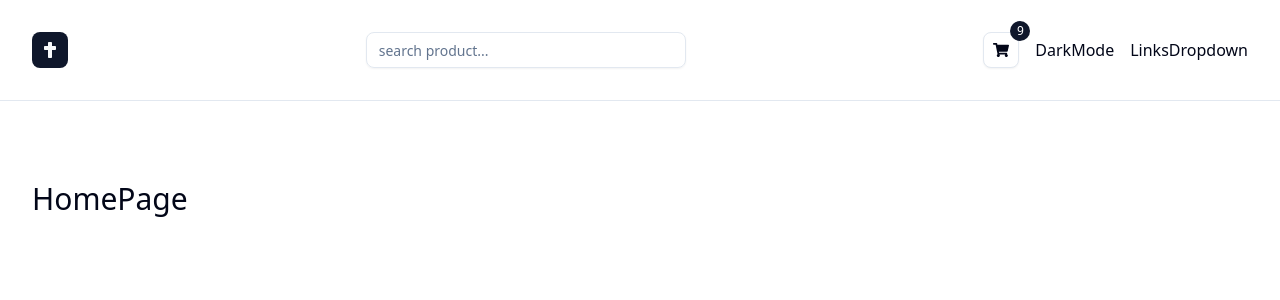
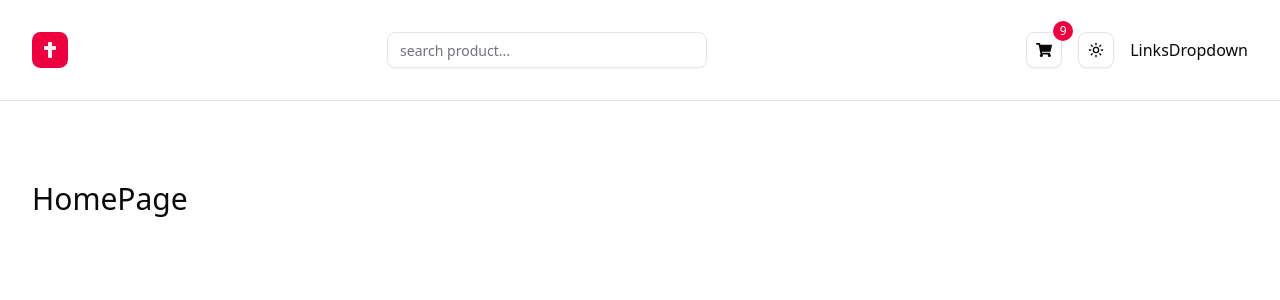
Before and after one commit to Emile0001/commerce-v2, a Next.js app: page / in a window 1280 px wide. Shown: the top 300 px of the page. Built offline with nearby package versions, Linux system fonts and the light colour scheme; no server answers.

Commit message:
theme mode toggle

```diff
--- a/app/globals.css
+++ b/app/globals.css
@@ -45,72 +45,72 @@
 }
 
 :root {
-  --radius: 0.625rem;
+    --radius: 0.65rem;
     --background: oklch(1 0 0);
-  --foreground: oklch(0.129 0.042 264.695);
+    --foreground: oklch(0.141 0.005 285.823);
     --card: oklch(1 0 0);
-  --card-foreground: oklch(0.129 0.042 264.695);
+    --card-foreground: oklch(0.141 0.005 285.823);
     --popover: oklch(1 0 0);
-  --popover-foreground: oklch(0.129 0.042 264.695);
-  --primary: oklch(0.208 0.042 265.755);
-  --primary-foreground: oklch(0.984 0.003 247.858);
-  --secondary: oklch(0.968 0.007 247.896);
-  --secondary-foreground: oklch(0.208 0.042 265.755);
-  --muted: oklch(0.968 0.007 247.896);
-  --muted-foreground: oklch(0.554 0.046 257.417);
-  --accent: oklch(0.968 0.007 247.896);
-  --accent-foreground: oklch(0.208 0.042 265.755);
+    --popover-foreground: oklch(0.141 0.005 285.823);
+    --primary: oklch(0.586 0.253 17.585);
+    --primary-foreground: oklch(0.969 0.015 12.422);
+    --secondary: oklch(0.967 0.001 286.375);
+    --secondary-foreground: oklch(0.21 0.006 285.885);
+    --muted: oklch(0.967 0.001 286.375);
+    --muted-foreground: oklch(0.552 0.016 285.938);
+    --accent: oklch(0.967 0.001 286.375);
+    --accent-foreground: oklch(0.21 0.006 285.885);
     --destructive: oklch(0.577 0.245 27.325);
-  --border: oklch(0.929 0.013 255.508);
-  --input: oklch(0.929 0.013 255.508);
-  --ring: oklch(0.704 0.04 256.788);
-  --chart-1: oklch(0.646 0.222 41.116);
-  --chart-2: oklch(0.6 0.118 184.704);
-  --chart-3: oklch(0.398 0.07 227.392);
-  --chart-4: oklch(0.828 0.189 84.429);
-  --chart-5: oklch(0.769 0.188 70.08);
-  --sidebar: oklch(0.984 0.003 247.858);
-  --sidebar-foreground: oklch(0.129 0.042 264.695);
-  --sidebar-primary: oklch(0.208 0.042 265.755);
-  --sidebar-primary-foreground: oklch(0.984 0.003 247.858);
-  --sidebar-accent: oklch(0.968 0.007 247.896);
-  --sidebar-accent-foreground: oklch(0.208 0.042 265.755);
-  --sidebar-border: oklch(0.929 0.013 255.508);
-  --sidebar-ring: oklch(0.704 0.04 256.788);
+    --border: oklch(0.92 0.004 286.32);
+    --input: oklch(0.92 0.004 286.32);
+    --ring: oklch(0.712 0.194 13.428);
+    --chart-1: oklch(0.81 0.117 11.638);
+    --chart-2: oklch(0.645 0.246 16.439);
+    --chart-3: oklch(0.586 0.253 17.585);
+    --chart-4: oklch(0.514 0.222 16.935);
+    --chart-5: oklch(0.455 0.188 13.697);
+    --sidebar: oklch(0.985 0 0);
+    --sidebar-foreground: oklch(0.141 0.005 285.823);
+    --sidebar-primary: oklch(0.586 0.253 17.585);
+    --sidebar-primary-foreground: oklch(0.969 0.015 12.422);
+    --sidebar-accent: oklch(0.967 0.001 286.375);
+    --sidebar-accent-foreground: oklch(0.21 0.006 285.885);
+    --sidebar-border: oklch(0.92 0.004 286.32);
+    --sidebar-ring: oklch(0.712 0.194 13.428);
 }
 
 .dark {
-  --background: oklch(0.129 0.042 264.695);
-  --foreground: oklch(0.984 0.003 247.858);
-  --card: oklch(0.208 0.042 265.755);
-  --card-foreground: oklch(0.984 0.003 247.858);
-  --popover: oklch(0.208 0.042 265.755);
-  --popover-foreground: oklch(0.984 0.003 247.858);
-  --primary: oklch(0.929 0.013 255.508);
-  --primary-foreground: oklch(0.208 0.042 265.755);
-  --secondary: oklch(0.279 0.041 260.031);
-  --secondary-foreground: oklch(0.984 0.003 247.858);
-  --muted: oklch(0.279 0.041 260.031);
-  --muted-foreground: oklch(0.704 0.04 256.788);
-  --accent: oklch(0.279 0.041 260.031);
-  --accent-foreground: oklch(0.984 0.003 247.858);
+    --background: oklch(0.141 0.005 285.823);
+    --foreground: oklch(0.985 0 0);
+    --card: oklch(0.21 0.006 285.885);
+    --card-foreground: oklch(0.985 0 0);
+    --popover: oklch(0.21 0.006 285.885);
+    --popover-foreground: oklch(0.985 0 0);
+    --primary: oklch(0.645 0.246 16.439);
+    --primary-foreground: oklch(0.969 0.015 12.422);
+    --secondary: oklch(0.274 0.006 286.033);
+    --secondary-foreground: oklch(0.985 0 0);
+    --muted: oklch(0.274 0.006 286.033);
+    --muted-foreground: oklch(0.705 0.015 286.067);
+    --accent: oklch(0.274 0.006 286.033);
+    --accent-foreground: oklch(0.985 0 0);
     --destructive: oklch(0.704 0.191 22.216);
     --border: oklch(1 0 0 / 10%);
     --input: oklch(1 0 0 / 15%);
-  --ring: oklch(0.551 0.027 264.364);
-  --chart-1: oklch(0.488 0.243 264.376);
-  --chart-2: oklch(0.696 0.17 162.48);
-  --chart-3: oklch(0.769 0.188 70.08);
-  --chart-4: oklch(0.627 0.265 303.9);
-  --chart-5: oklch(0.645 0.246 16.439);
-  --sidebar: oklch(0.208 0.042 265.755);
-  --sidebar-foreground: oklch(0.984 0.003 247.858);
-  --sidebar-primary: oklch(0.488 0.243 264.376);
-  --sidebar-primary-foreground: oklch(0.984 0.003 247.858);
-  --sidebar-accent: oklch(0.279 0.041 260.031);
-  --sidebar-accent-foreground: oklch(0.984 0.003 247.858);
+    --ring: oklch(0.41 0.159 10.272);
+    --chart-1: oklch(0.81 0.117 11.638);
+    --chart-2: oklch(0.645 0.246 16.439);
+    --chart-3: oklch(0.586 0.253 17.585);
+    --chart-4: oklch(0.514 0.222 16.935);
+    --chart-5: oklch(0.455 0.188 13.697);
+    --sidebar: oklch(0.21 0.006 285.885);
+    --sidebar-foreground: oklch(0.985 0 0);
+    --sidebar-primary: oklch(0.645 0.246 16.439);
+    --sidebar-primary-foreground: oklch(0.969 0.015 12.422);
+    --sidebar-accent: oklch(0.274 0.006 286.033);
+    --sidebar-accent-foreground: oklch(0.985 0 0);
     --sidebar-border: oklch(1 0 0 / 10%);
-  --sidebar-ring: oklch(0.551 0.027 264.364);
+    --sidebar-ring: oklch(0.41 0.159 10.272);
 }
 
 @layer base {
--- a/app/layout.tsx
+++ b/app/layout.tsx
@@ -4,7 +4,7 @@ import "./globals.css";
 import { APP_NAME, APP_DESCRIPTION } from "@/lib/constants";
 import Navbar from "@/components/navbar/Navbar";
 import Container from "@/components/global/Container";
-
+import { ThemeProvider } from "@/components/theme-provider";
 const geistSans = Geist({
     variable: "--font-geist-sans",
     subsets: ["latin"],
@@ -26,12 +26,19 @@ export default function RootLayout({
     children: React.ReactNode;
 }>) {
     return (
-        <html lang="en">
+        <html lang="en" suppressHydrationWarning>
             <body
                 className={`${geistSans.variable} ${geistMono.variable} antialiased`}
             >
-                <Navbar />
-                <Container className="py-20">{children}</Container>
+                <ThemeProvider
+                    attribute="class"
+                    defaultTheme="system"
+                    enableSystem
+                    disableTransitionOnChange
+                >
+                    <Navbar />
+                    <Container className="py-20">{children}</Container>
+                </ThemeProvider>
             </body>
         </html>
     );
--- a/app/page.tsx
+++ b/app/page.tsx
@@ -1,5 +1,3 @@
-import { Button } from "@/components/ui/button";
-
 function HomePage() {
     return (
         <>
--- a/components/navbar/DarkMode.tsx
+++ b/components/navbar/DarkMode.tsx
@@ -1,4 +1,40 @@
+"use client";
+
+import * as React from "react";
+import { Moon, Sun } from "lucide-react";
+import { useTheme } from "next-themes";
+import { Button } from "@/components/ui/button";
+import {
+    DropdownMenu,
+    DropdownMenuContent,
+    DropdownMenuItem,
+    DropdownMenuTrigger,
+} from "@/components/ui/dropdown-menu";
+
 function DarkMode() {
-    return <div>DarkMode</div>;
+    const { setTheme } = useTheme();
+    return (
+        <DropdownMenu>
+            <DropdownMenuTrigger asChild>
+                <Button variant="outline" size="icon">
+                    <Sun className="h-[1.2rem] w-[1.2rem] scale-100 rotate-0 transition-all dark:scale-0 dark:-rotate-90" />
+                    <Moon className="absolute h-[1.2rem] w-[1.2rem] scale-0 rotate-90 transition-all dark:scale-100 dark:rotate-0" />
+                    <span className="sr-only">Toggle theme</span>
+                </Button>
+            </DropdownMenuTrigger>
+            <DropdownMenuContent align="end">
+                <DropdownMenuItem onClick={() => setTheme("light")}>
+                    Light
+                </DropdownMenuItem>
+                <DropdownMenuItem onClick={() => setTheme("dark")}>
+                    Dark
+                </DropdownMenuItem>
+                <DropdownMenuItem onClick={() => setTheme("system")}>
+                    System
+                </DropdownMenuItem>
+            </DropdownMenuContent>
+        </DropdownMenu>
+    );
 }
+
 export default DarkMode;
--- /dev/null
+++ b/components/theme-provider.tsx
@@ -0,0 +1,11 @@
+"use client";
+
+import * as React from "react";
+import { ThemeProvider as NextThemesProvider } from "next-themes";
+
+export function ThemeProvider({
+    children,
+    ...props
+}: React.ComponentProps<typeof NextThemesProvider>) {
+    return <NextThemesProvider {...props}>{children}</NextThemesProvider>;
+}
```
Lines whose indentation alone changed are shown as unchanged.
